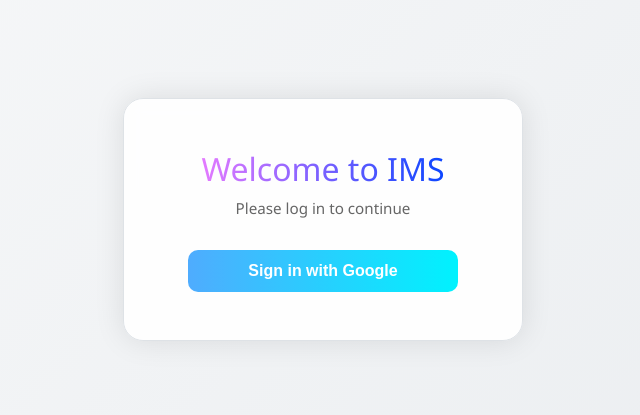
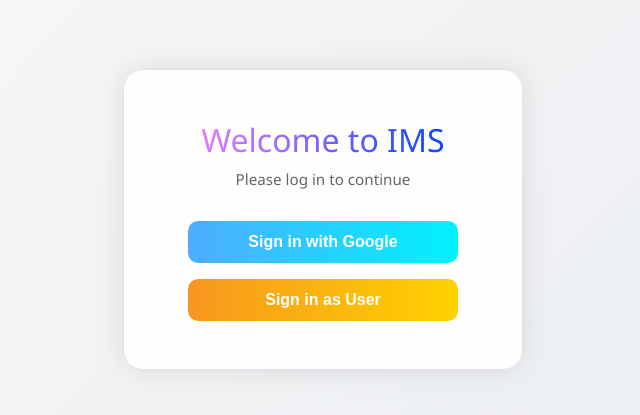
Before and after one commit to sahilkhatkar/HR-IMS, a Next.js app: page /login in a window 1280 px wide. Shown: the part 181-596 px from the top of the page, without its empty margins (317-957 px from the left). Built offline with nearby package versions, Linux system fonts and the light colour scheme; no server answers.

Commit message:
sign in resolved

```diff
--- a/app/login/page.jsx
+++ b/app/login/page.jsx
@@ -36,7 +36,7 @@
             Sign in with Google
           </motion.button>
 
-          {/* <motion.button
+          <motion.button
             className={styles.admin}
             whileHover={{ scale: 1.05 }}
             whileTap={{ scale: 0.95 }}
@@ -48,8 +48,8 @@
               })
             }
           >
-            Sign in as Admin
-          </motion.button> */}
+            Sign in as User
+          </motion.button>
         </div>
       </motion.div>
     </div>
```
